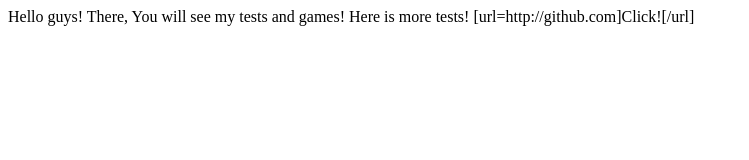
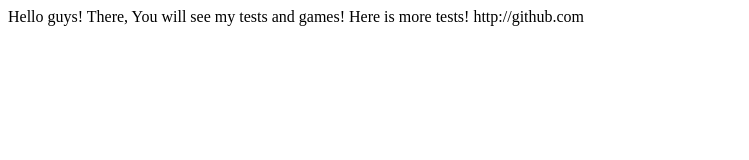
Before and after one commit to maksimp04/maksimp04.github.io, a plain HTML site: page index.html in a window 1280 px wide. Shown: the whole page, without its empty margins (0-749 px from the left). Drawn offline with Linux system fonts and the light colour scheme.

Commit message:
added index.html

```diff
--- a/index.html
+++ b/index.html
@@ -5,7 +5,7 @@
 Hello guys!
 There, You will see my tests and games!
 Here is more tests!
-[url=http://github.com]Click![/url]
+http://github.com
 </body>
 
 </html>
```
